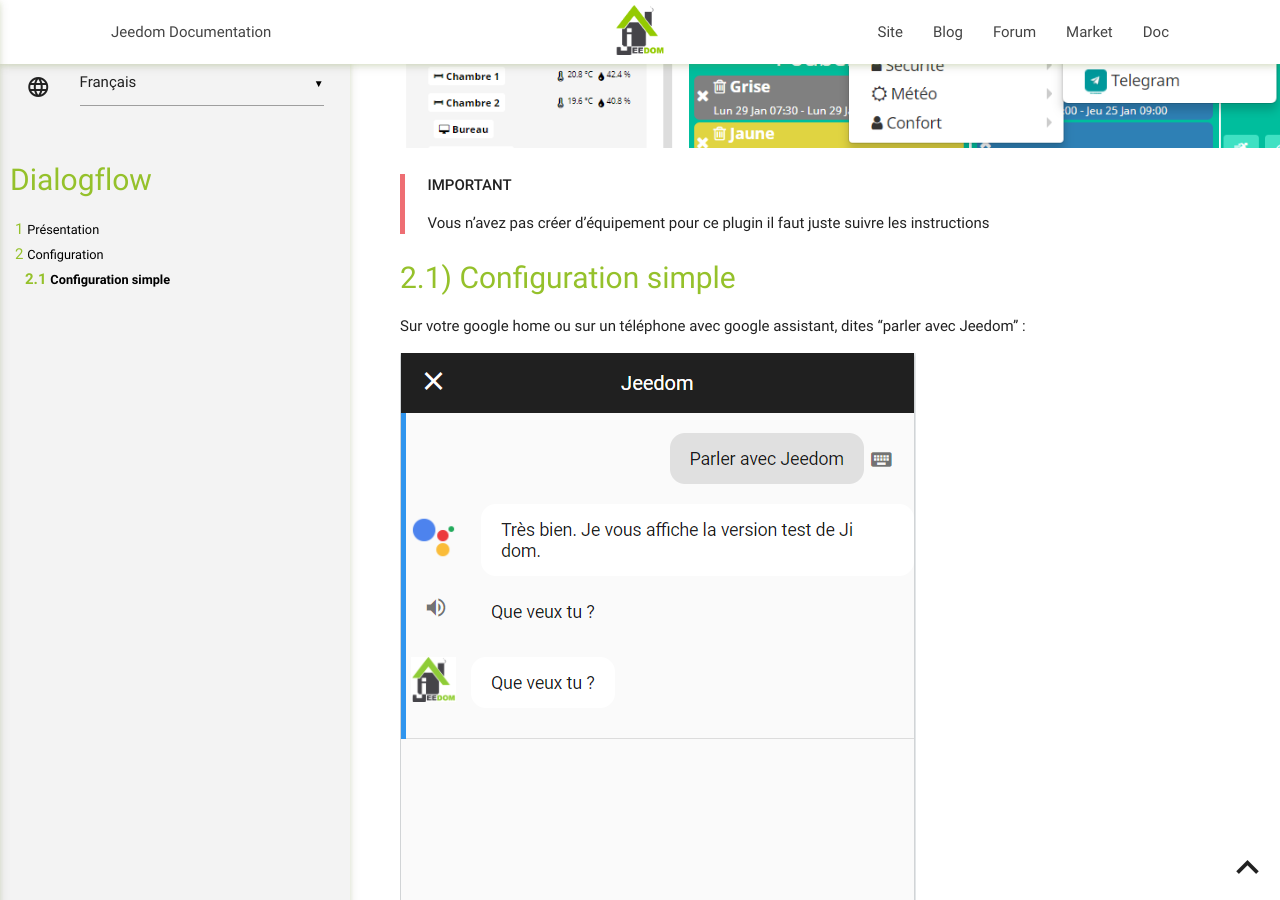
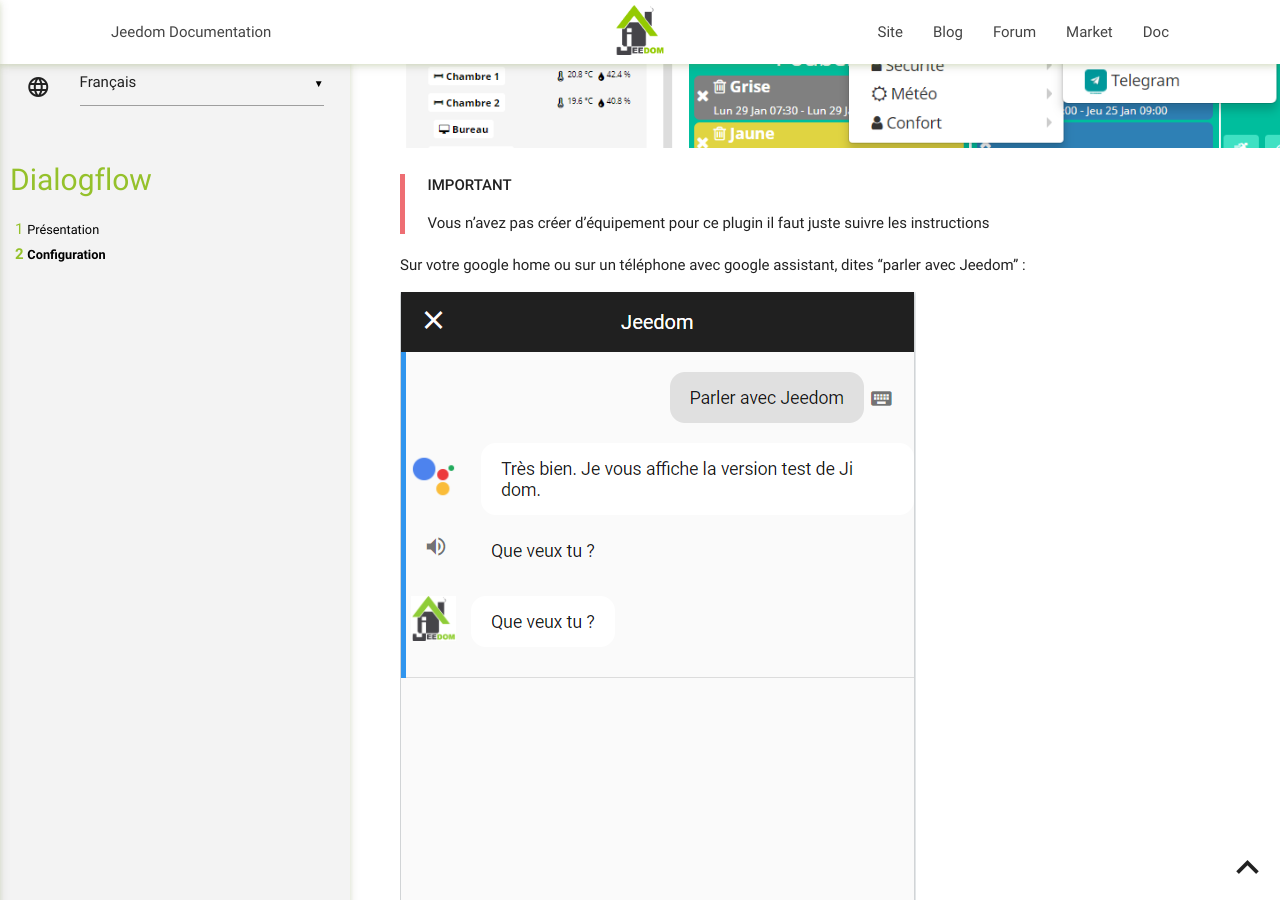
Before and after one commit to jeedom/plugin-dialogflow, a Jekyll site: the page built from docs/fr_FR/index.md, in a window 1280 px wide and 900 px high, scrolled down 583 px. Built offline with Jekyll 4.4.1, drawn with Linux system fonts in a browser that asks for light colours; our own code applies the rules of GitHub Pages for plain Markdown files.

Commit message:
update doc

```diff
--- a/docs/fr_FR/index.md
+++ b/docs/fr_FR/index.md
@@ -11,8 +11,6 @@ Installer le plugin et activé le. Ensuite allez sur la page Plugin -> Comminica
 > **IMPORTANT**
 >
 > Vous n'avez pas créer d'équipement pour ce plugin il faut juste suivre les instructions
-
-## Configuration simple
 
 Sur votre google home ou sur un téléphone avec google assistant, dites "parler avec Jeedom" :
 
```
